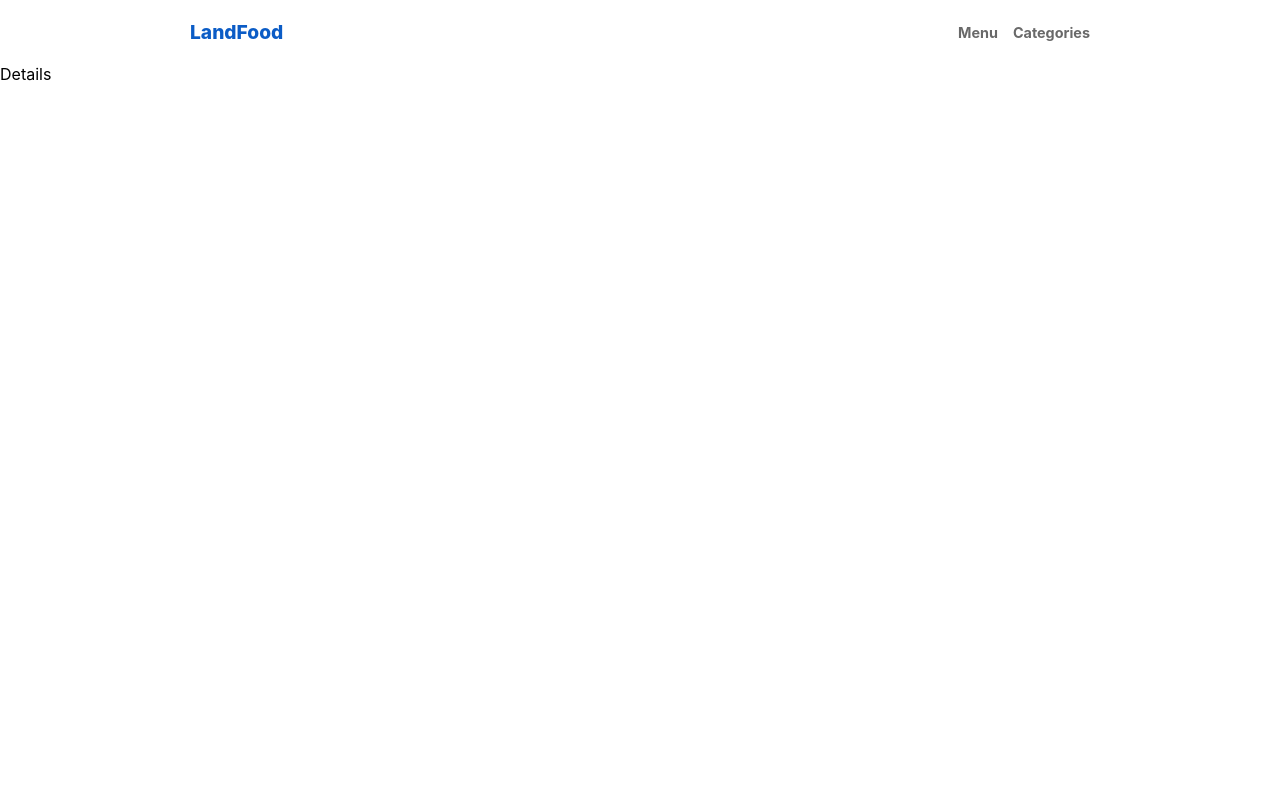
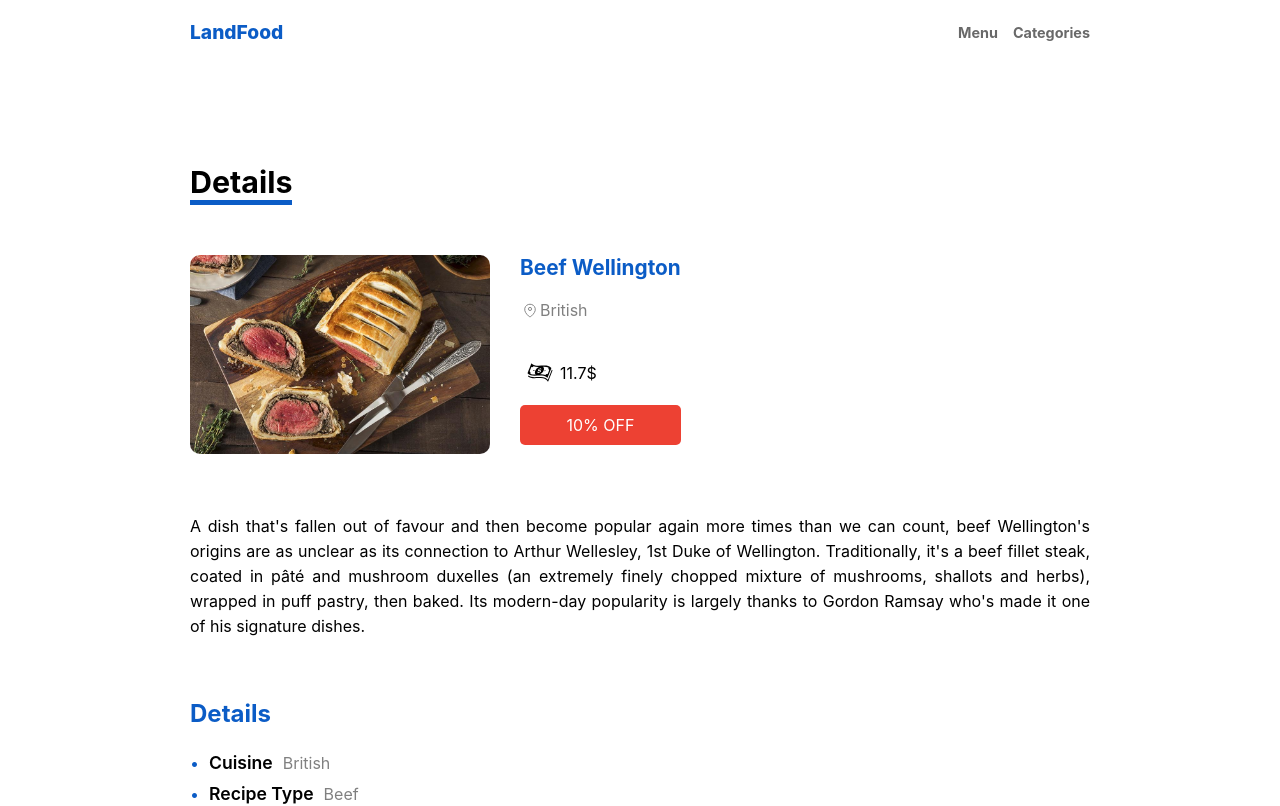
Before and after one commit to alialipoordev/njs-landfood, a Next.js app: page /menu/1 in a window 1280 px wide. Shown: the top 806 px of the page. Built offline with nearby package versions, Linux system fonts and the light colour scheme; data requests are answered from the project's data file.

Commit message:
details page templates completed

```diff
--- /dev/null
+++ b/components/templates/DetailsPage.jsx
@@ -0,0 +1,75 @@
+import Dollar from "../icons/Dollar";
+import Location from "../icons/Location";
+import styles from "./DetailsPage.module.css";
+
+function DetailsPage({
+  id,
+  name,
+  price,
+  discount,
+  introduction,
+  details,
+  ingredients,
+  recipe,
+}) {
+  return (
+    <div className={styles.container}>
+      <h2>Details</h2>
+      <div className={styles.subContainer}>
+        <div className={styles.banner}>
+          <img src={`/images/${id}.jpeg`} alt={name} />
+          <div>
+            <h3>{name}</h3>
+            <span className={styles.location}>
+              <Location />
+              {details[0].Cuisine}
+            </span>
+            <span className={styles.price}>
+              <Dollar />
+              {discount ? (price * (100 - discount)) / 100 : price}$
+            </span>
+            {discount ? (
+              <span className={styles.discount}>{discount}% OFF</span>
+            ) : null}
+          </div>
+        </div>
+        <div className={styles.introduction}>
+          <p>{introduction}</p>
+        </div>
+        <div className={styles.details}>
+          <h4>Details</h4>
+          <ul>
+            {details.map((detail, index) => (
+              <li key={index}>
+                <p>{Object.keys(detail)[0]}</p>
+                <span>{Object.values(detail)[0]}</span>
+              </li>
+            ))}
+          </ul>
+        </div>
+        <div className={styles.details}>
+          <h4>ingredients</h4>
+          <ul>
+            {ingredients.map((item, index) => (
+              <li key={index}>
+                <p>{item}</p>
+              </li>
+            ))}
+          </ul>
+        </div>
+        <div className={styles.recipe}>
+          <h4>recipe</h4>
+          {recipe.map((item, index) => (
+            <div key={index} className={index % 2 ? styles.odd : styles.even}>
+              <span>{index + 1}</span>
+              <p>{item}</p>
+            </div>
+          ))}
+        </div>
+        <button>Add To Cart</button>
+      </div>
+    </div>
+  );
+}
+
+export default DetailsPage;
--- /dev/null
+++ b/components/templates/DetailsPage.module.css
@@ -0,0 +1,155 @@
+.container {
+  max-width: 900px;
+  margin: auto;
+  margin-top: 100px;
+}
+
+.container h2 {
+  border-bottom: 5px solid #0b5cc6;
+  width: fit-content;
+  margin-bottom: 50px;
+  font-size: 1.9rem;
+}
+
+.banner {
+  display: flex;
+}
+
+.banner img {
+  width: 300px;
+  border-radius: 10px;
+}
+
+.banner div {
+  margin-left: 30px;
+}
+
+.banner h3 {
+  font-size: 1.3rem;
+  color: #0b5cc6;
+}
+
+.banner span {
+  display: flex;
+  align-items: center;
+}
+
+.location {
+  color: grey;
+  margin: 20px 0 40px;
+}
+
+.discount {
+  background-color: #ed4133;
+  color: white;
+  padding: 10px 0;
+  display: flex;
+  justify-content: center;
+  border-radius: 5px;
+  margin-top: 20px;
+}
+
+.introduction {
+  margin: 60px 0;
+  line-height: 25px;
+  text-align: justify;
+}
+
+.details {
+  margin-bottom: 60px;
+}
+
+.details h4 {
+  font-size: 1.5rem;
+  color: #0b5cc6;
+  margin: 24px 0;
+}
+
+.details ul {
+  list-style: none;
+}
+
+.details li {
+  display: flex;
+  align-items: center;
+  margin: 10px 0;
+}
+
+.details li::before {
+  content: "• ";
+  color: #0b5cc6;
+}
+
+.details p {
+  font-size: 1.1rem;
+  font-weight: 600;
+  margin: 0 10px;
+}
+
+.details span {
+  color: grey;
+}
+
+.recipe {
+  margin-bottom: 100px;
+}
+
+.recipe h4 {
+  font-size: 1.5rem;
+  color: #0b5cc6;
+  margin: 24px 0;
+}
+
+.recipe div {
+  display: flex;
+  align-items: center;
+  padding: 20px 10px;
+  text-align: justify;
+}
+
+.recipe span {
+  font-size: 2rem;
+  margin: 0 15px 0 5px;
+}
+
+.odd {
+  background-color: #7ab4ff;
+}
+
+.even {
+  background-color: #388eff;
+}
+
+.container button {
+  width: 100%;
+  border: none;
+  background-color: #0b5cc6;
+  color: white;
+  padding: 15px;
+  font-size: 1.3rem;
+  border-radius: 10px;
+  cursor: pointer;
+  margin-bottom: 100px;
+}
+
+@media (max-width: 900px) {
+  .container {
+    padding: 20px;
+  }
+}
+
+@media (max-width: 600px) {
+  .container {
+    padding: 10px;
+  }
+  .banner {
+    flex-direction: column;
+  }
+  .banner div {
+    margin: 0;
+  }
+  .banner img {
+    width: 100%;
+    margin-bottom: 20px;
+  }
+}
--- a/pages/menu/[id].jsx
+++ b/pages/menu/[id].jsx
@@ -1,3 +1,4 @@
+import DetailsPage from "@/components/templates/DetailsPage";
 import { useRouter } from "next/router";
 
 export default function Details({ data }) {
@@ -7,8 +8,7 @@
     return <h2>Loading page...</h2>;
   }
 
-  console.log(data);
-  return <div>Details</div>;
+  return <DetailsPage {...data} />;
 }
 
 export async function getStaticPaths() {
```
